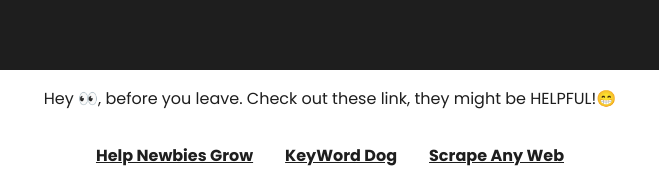
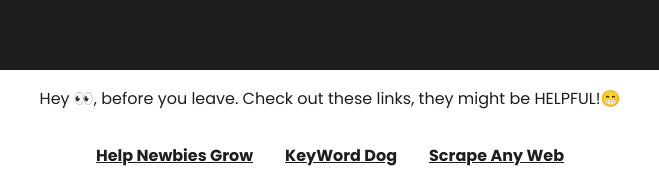
Before and after one commit to Verifieddanny/hng-stage-1, a plain HTML site: page index.html in a window 1280 px wide. Shown: the part 817-998 px from the top of the page, 310-969 px from the left. Drawn offline with Linux system fonts and the light colour scheme.

```diff
--- a/index.html
+++ b/index.html
@@ -45,7 +45,7 @@
     </main>
 
     <footer>
-      Hey 👀, before you leave. Check out these link, they might be HELPFUL!😁
+      Hey 👀, before you leave. Check out these links, they might be HELPFUL!😁
 
       <ul>
         <li>
```
Also changed, not shown: 1 other file.
